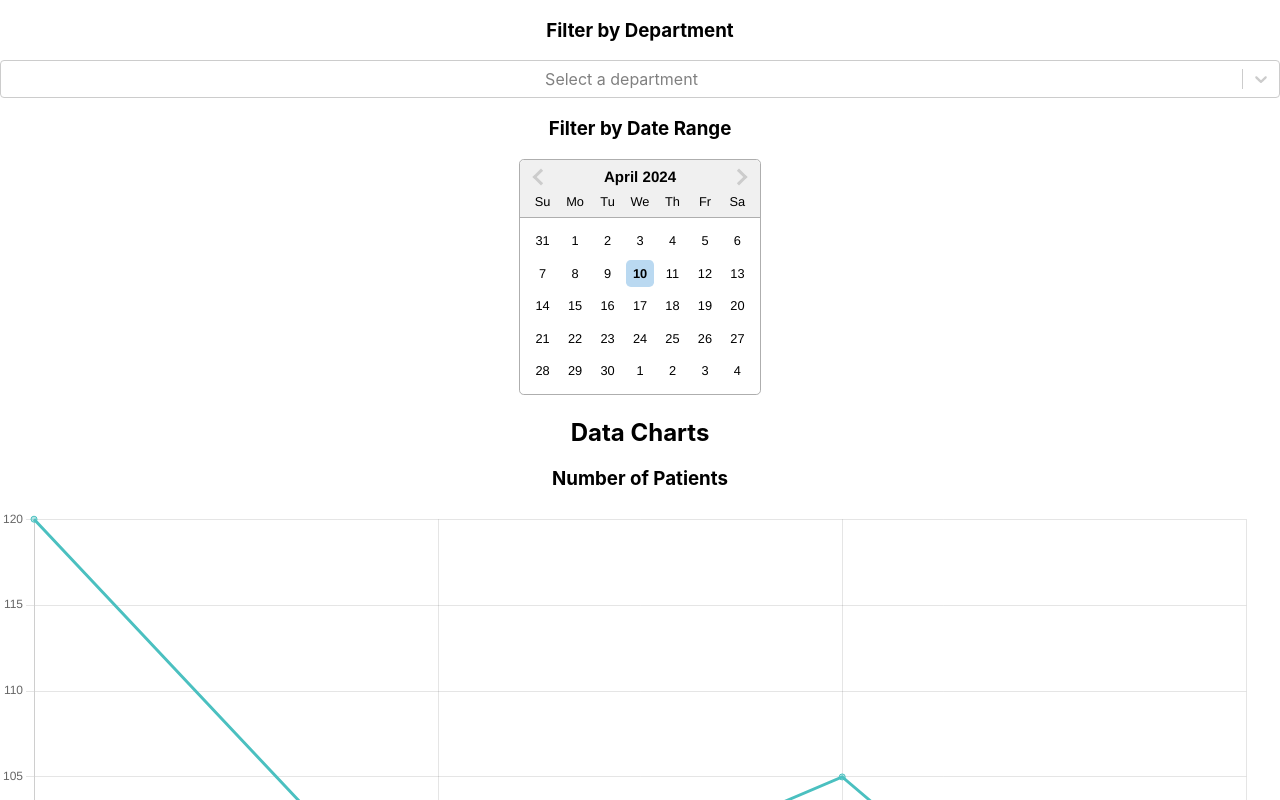
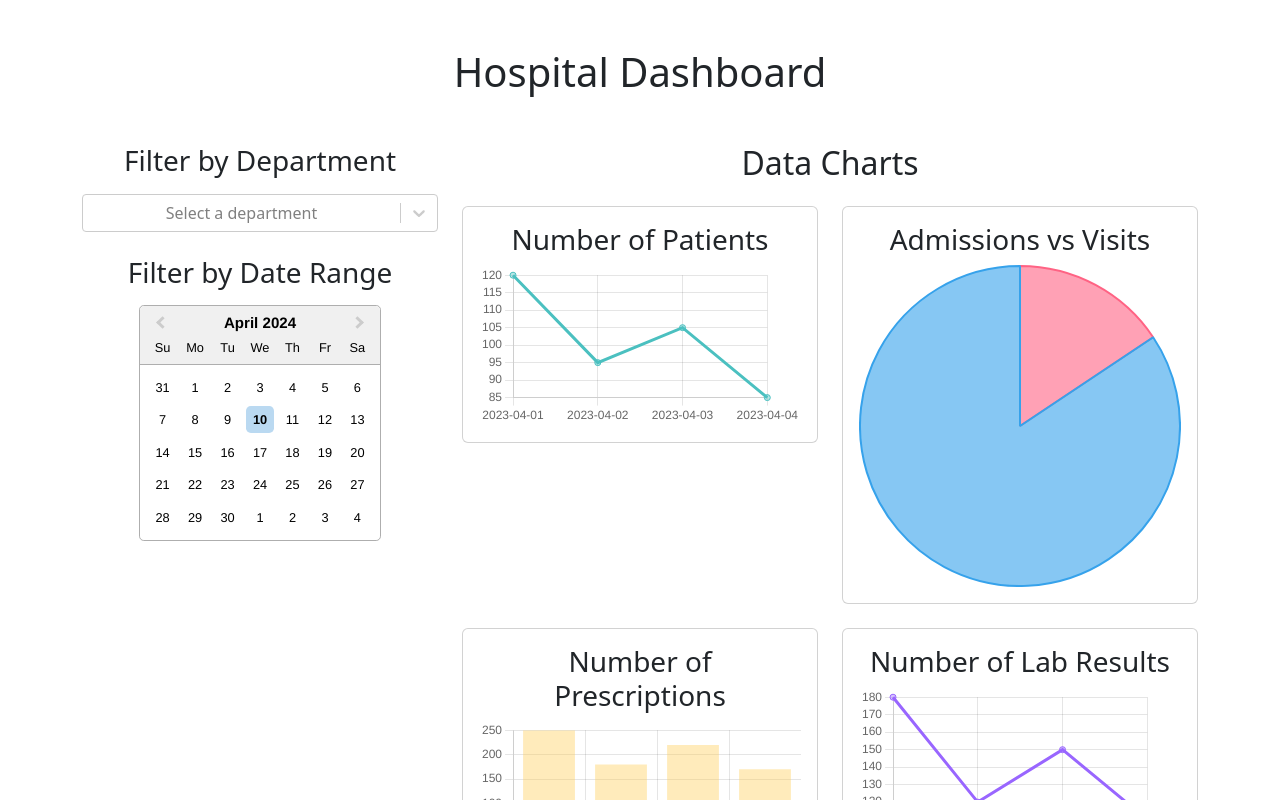
Before and after one commit to ayushy78/dashboard, a React (Create React App) app: page / in a window 1280 px wide. Shown: the top 800 px of the page. Built offline with nearby package versions, Linux system fonts and the light colour scheme.

Commit message:
bootstrap css

```diff
--- a/package.json
+++ b/package.json
@@ -6,6 +6,7 @@
     "@testing-library/jest-dom": "^5.17.0",
     "@testing-library/react": "^13.4.0",
     "@testing-library/user-event": "^13.5.0",
+    "bootstrap": "^5.3.3",
     "chart.js": "^4.4.2",
     "react": "^18.2.0",
     "react-chartjs-2": "^5.2.0",
--- a/src/component/Charts.js
+++ b/src/component/Charts.js
@@ -1,33 +1,47 @@
-import React from 'react';
-import { Line, Bar, Pie } from 'react-chartjs-2';
-import { Chart, CategoryScale, LinearScale, PointElement, LineElement, ArcElement, BarElement } from 'chart.js';
+import React from "react";
+import { Line, Bar, Pie } from "react-chartjs-2";
+import {
+  Chart,
+  CategoryScale,
+  LinearScale,
+  PointElement,
+  LineElement,
+  ArcElement,
+  BarElement,
+} from "chart.js";
 
-Chart.register(CategoryScale, LinearScale, PointElement, LineElement, ArcElement, BarElement);
-
+Chart.register(
+  CategoryScale,
+  LinearScale,
+  PointElement,
+  LineElement,
+  ArcElement,
+  BarElement
+);
 
 const Charts = ({ data }) => {
   const patientsData = {
     labels: data.map((item) => item.date),
     datasets: [
       {
-        label: 'Number of Patients',
+        label: "Number of Patients",
         data: data.map((item) => item.numPatients),
-        backgroundColor: 'rgba(75,192,192,0.4)',
-        borderColor: 'rgba(75,192,192,1)',
+        backgroundColor: "rgba(75,192,192,0.4)",
+        borderColor: "rgba(75,192,192,1)",
       },
     ],
   };
 
   const admissionsData = {
-    labels: ['Inpatient', 'Outpatient'],
+    labels: ["Inpatient", "Outpatient"],
     datasets: [
       {
         data: [
           data.reduce((sum, item) => sum + item.numAdmissions, 0),
           data.reduce((sum, item) => sum + item.numVisits, 0),
         ],
-        backgroundColor: ['rgba(255,99,132,0.6)', 'rgba(54,162,235,0.6)'],
-        borderColor: ['rgba(255,99,132,1)', 'rgba(54,162,235,1)'],
+        backgroundColor: ["rgba(255,99,132,0.6)", "rgba(54,162,235,0.6)"],
+        borderColor: ["rgba(255,99,132,1)", "rgba(54,162,235,1)"],
       },
     ],
   };
@@ -36,10 +50,10 @@ const Charts = ({ data }) => {
     labels: data.map((item) => item.date),
     datasets: [
       {
-        label: 'Number of Prescriptions',
+        label: "Number of Prescriptions",
         data: data.map((item) => item.numPrescriptions),
-        backgroundColor: 'rgba(255,206,86,0.4)',
-        borderColor: 'rgba(255,206,86,1)',
+        backgroundColor: "rgba(255,206,86,0.4)",
+        borderColor: "rgba(255,206,86,1)",
       },
     ],
   };
@@ -48,32 +62,50 @@ const Charts = ({ data }) => {
     labels: data.map((item) => item.date),
     datasets: [
       {
-        label: 'Number of Lab Results',
+        label: "Number of Lab Results",
         data: data.map((item) => item.numLabResults),
-        backgroundColor: 'rgba(153,102,255,0.4)',
-        borderColor: 'rgba(153,102,255,1)',
+        backgroundColor: "rgba(153,102,255,0.4)",
+        borderColor: "rgba(153,102,255,1)",
       },
     ],
   };
 
   return (
     <div>
-      <h2>Data Charts</h2>
-      <div>
-        <h3>Number of Patients</h3>
+      <h2 className="mb-4">Data Charts</h2>
+      <div className="row">
+        <div className="col-md-6 mb-4">
+          <div className="card">
+            <div className="card-body">
+              <h3 className="card-title">Number of Patients</h3>
               <Line data={patientsData} />
             </div>
-      <div>
-        <h3>Admissions vs Visits</h3>
+          </div>
+        </div>
+        <div className="col-md-6 mb-4">
+          <div className="card">
+            <div className="card-body">
+              <h3 className="card-title">Admissions vs Visits</h3>
               <Pie data={admissionsData} />
             </div>
-      <div>
-        <h3>Number of Prescriptions</h3>
+          </div>
+        </div>
+        <div className="col-md-6 mb-4">
+          <div className="card">
+            <div className="card-body">
+              <h3 className="card-title">Number of Prescriptions</h3>
               <Bar data={prescriptionsData} />
             </div>
-      <div>
-        <h3>Number of Lab Results</h3>
+          </div>
+        </div>
+        <div className="col-md-6 mb-4">
+          <div className="card">
+            <div className="card-body">
+              <h3 className="card-title">Number of Lab Results</h3>
               <Line data={labResultsData} />
+            </div>
+          </div>
+        </div>
       </div>
     </div>
   );
--- a/src/component/Dashboard.js
+++ b/src/component/Dashboard.js
@@ -1,17 +1,22 @@
-import React, { useState } from 'react';
-import DepartmentFilter from './DepartmentFilter';
-import DateFilter from './DateFilter';
-import Charts from './Charts';
-import sampleData from './Data';
+import React, { useState } from "react";
+import DepartmentFilter from "./DepartmentFilter";
+import DateFilter from "./DateFilter";
+import Charts from "./Charts";
+import sampleData from "./Data";
 
 const Dashboard = () => {
-  const [selectedDepartment, setSelectedDepartment] = useState('');
-  const [dateRange, setDateRange] = useState({ startDate: null, endDate: null });
+  const [selectedDepartment, setSelectedDepartment] = useState("");
+  const [dateRange, setDateRange] = useState({
+    startDate: null,
+    endDate: null,
+  });
   const [filteredData, setFilteredData] = useState(sampleData);
 
   const handleDepartmentChange = (department) => {
     setSelectedDepartment(department);
-    const filtered = sampleData.filter((item) => item.department === selectedDepartment);
+    const filtered = sampleData.filter(
+      (item) => item.department === selectedDepartment
+    );
     setFilteredData(filtered);
   };
 
@@ -33,10 +38,17 @@ const Dashboard = () => {
   };
 
   return (
-    <div>
-      <DepartmentFilter onDepartmentChange={handleDepartmentChange} />
-      <DateFilter onDateChange={handleDateChange} />
-      <Charts data={filteredData} />
+    <div className="container">
+      <h1 className="my-5 text-center">Hospital Dashboard</h1>
+      <div className="row">
+        <div className="col-md-4">
+          <DepartmentFilter onDepartmentChange={handleDepartmentChange} />
+          <DateFilter onDateChange={handleDateChange} />
+        </div>
+        <div className="col-md-8">
+          <Charts data={filteredData} />
+        </div>
+      </div>
     </div>
   );
 };
--- a/src/component/DateFilter.js
+++ b/src/component/DateFilter.js
@@ -1,9 +1,12 @@
-import React, { useState, memo } from 'react';
-import DatePicker from 'react-datepicker';
-import 'react-datepicker/dist/react-datepicker.css';
+import React, { useState, memo } from "react";
+import DatePicker from "react-datepicker";
+import "react-datepicker/dist/react-datepicker.css";
 
 const DateFilter = ({ onDateChange }) => {
-  const [dateRange, setDateRange] = useState({ startDate: null, endDate: null });
+  const [dateRange, setDateRange] = useState({
+    startDate: null,
+    endDate: null,
+  });
 
   const handleDateChange = (dates) => {
     const [start, end] = dates;
@@ -12,8 +15,8 @@ const DateFilter = ({ onDateChange }) => {
   };
 
   return (
-    <div>
-      <h3>Filter by Date Range</h3>
+    <div className="mb-4">
+      <h3 className="mb-3">Filter by Date Range</h3>
       <MemoisedDatePicker
         selected={dateRange.startDate}
         onChange={handleDateChange}
@@ -21,6 +24,7 @@ const DateFilter = ({ onDateChange }) => {
         endDate={dateRange.endDate}
         selectsRange
         inline
+        className="react-datepicker-container"
       />
     </div>
   );
--- a/src/component/DepartmentFilter.js
+++ b/src/component/DepartmentFilter.js
@@ -14,12 +14,14 @@ const DepartmentFilter = ({ onDepartmentChange }) => {
   };
 
   return (
-    <div>
-      <h3>Filter by Department</h3>
+    <div className="mb-4">
+      <h3 className="mb-3">Filter by Department</h3>
       <Select
         options={departments}
         onChange={handleDepartmentChange}
         placeholder="Select a department"
+        className="react-select-container"
+        classNamePrefix="react-select"
       />
     </div>
   );
--- a/src/index.js
+++ b/src/index.js
@@ -3,6 +3,7 @@ import ReactDOM from 'react-dom/client';
 import './index.css';
 import App from './App';
 import reportWebVitals from './reportWebVitals';
+import 'bootstrap/dist/css/bootstrap.min.css';
 
 const root = ReactDOM.createRoot(document.getElementById('root'));
 root.render(
```
Also changed, not shown: 1 other file (tests, documents, lock files or other folders). Lines whose indentation alone changed are shown as unchanged.
